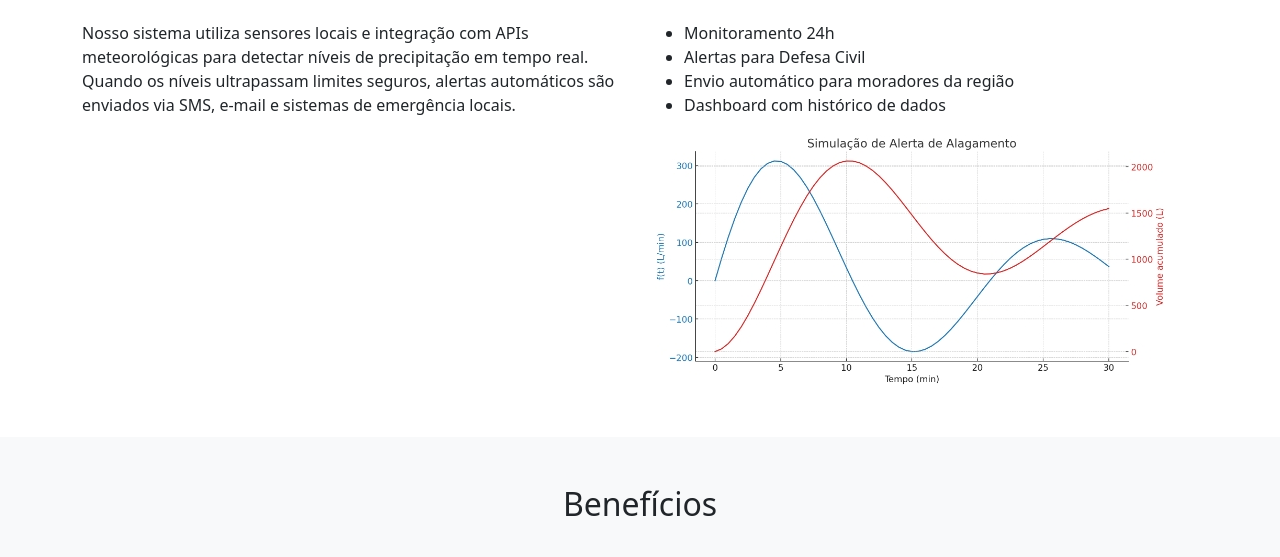
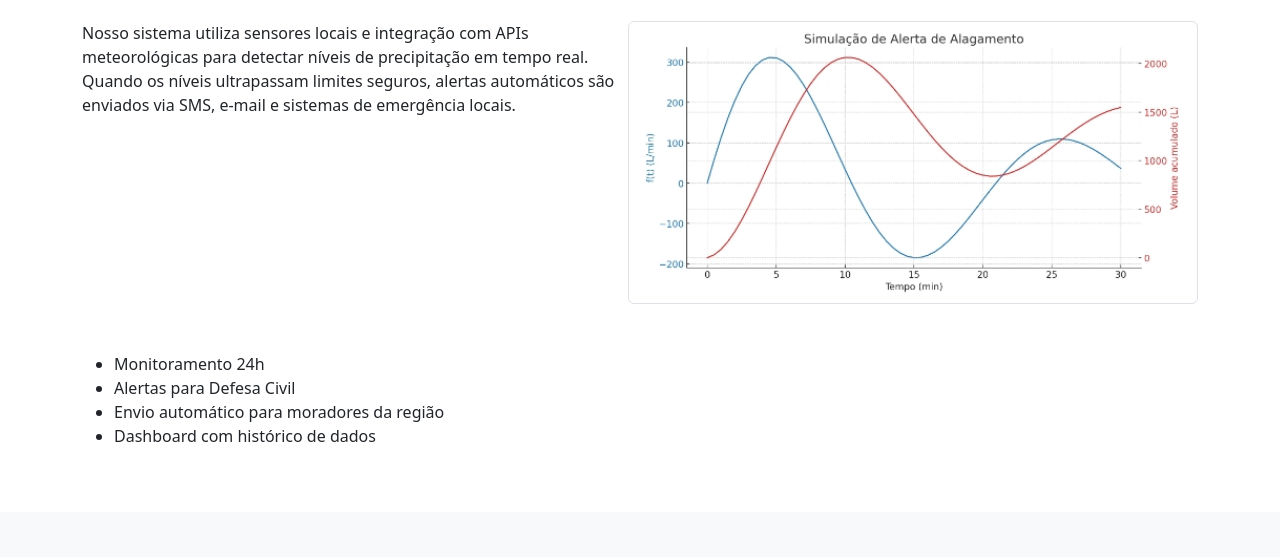
Before and after one commit to IcaroHenriqueDeSouza/GS-Frontend, a plain HTML site: page index.html in a window 1280 px wide. Shown: the part 604-1161 px from the top of the page. Drawn offline with nearby package versions, Linux system fonts and the light colour scheme.

Commit message:
Update index.html

```diff
--- a/index.html
+++ b/index.html
@@ -36,6 +36,7 @@
       <div class="col-md-6">
         <p>Nosso sistema utiliza sensores locais e integração com APIs meteorológicas para detectar níveis de precipitação em tempo real. Quando os níveis ultrapassam limites seguros, alertas automáticos são enviados via SMS, e-mail e sistemas de emergência locais.</p>
       </div>
+      <img src="img/screenshot-1748553487497.png" alt="grafico" class="row mb-5 form-control img-fluid w-50">
       <div class="col-md-6">
         <ul>
           <li>Monitoramento 24h</li>
@@ -43,7 +44,6 @@
           <li>Envio automático para moradores da região</li>
           <li>Dashboard com histórico de dados</li>
         </ul>
-        <img src="img/screenshot-1748553487497.png" alt="grafico">
       </div>
     </div>
   </section>
```
